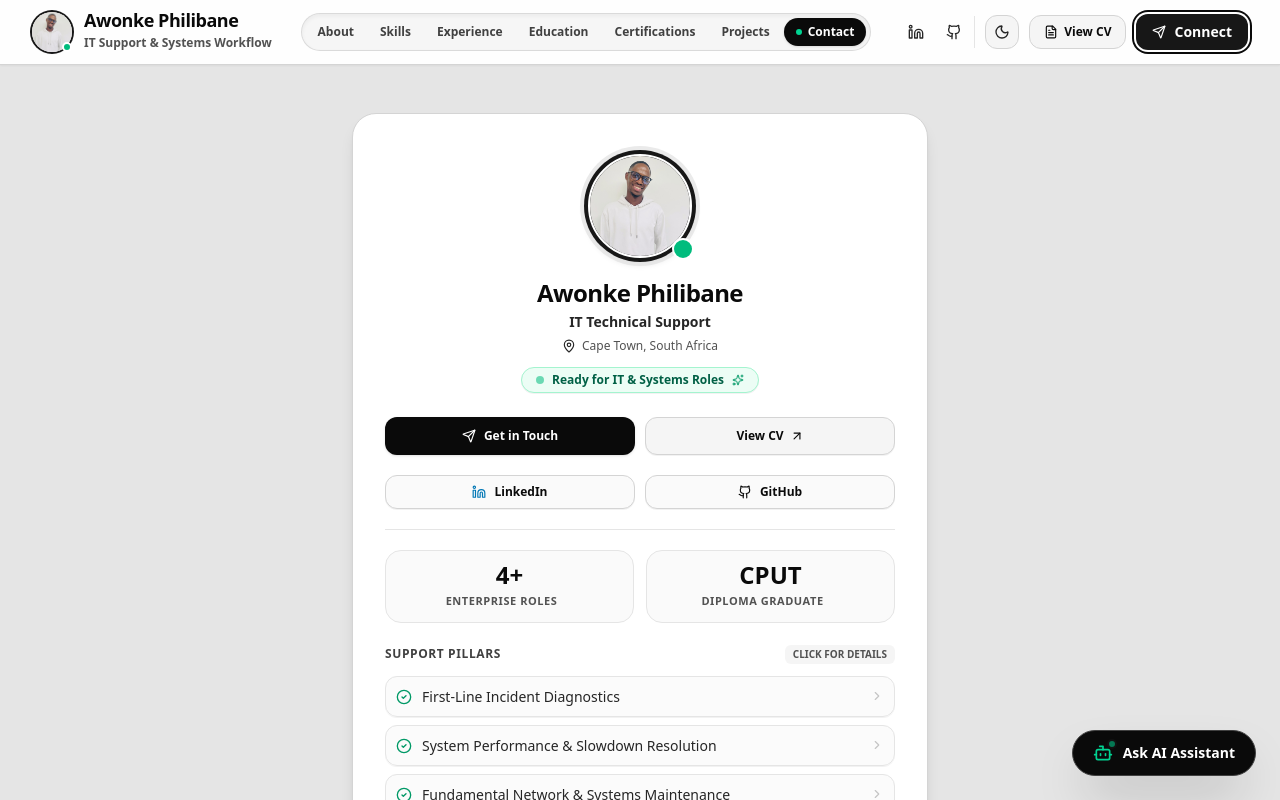
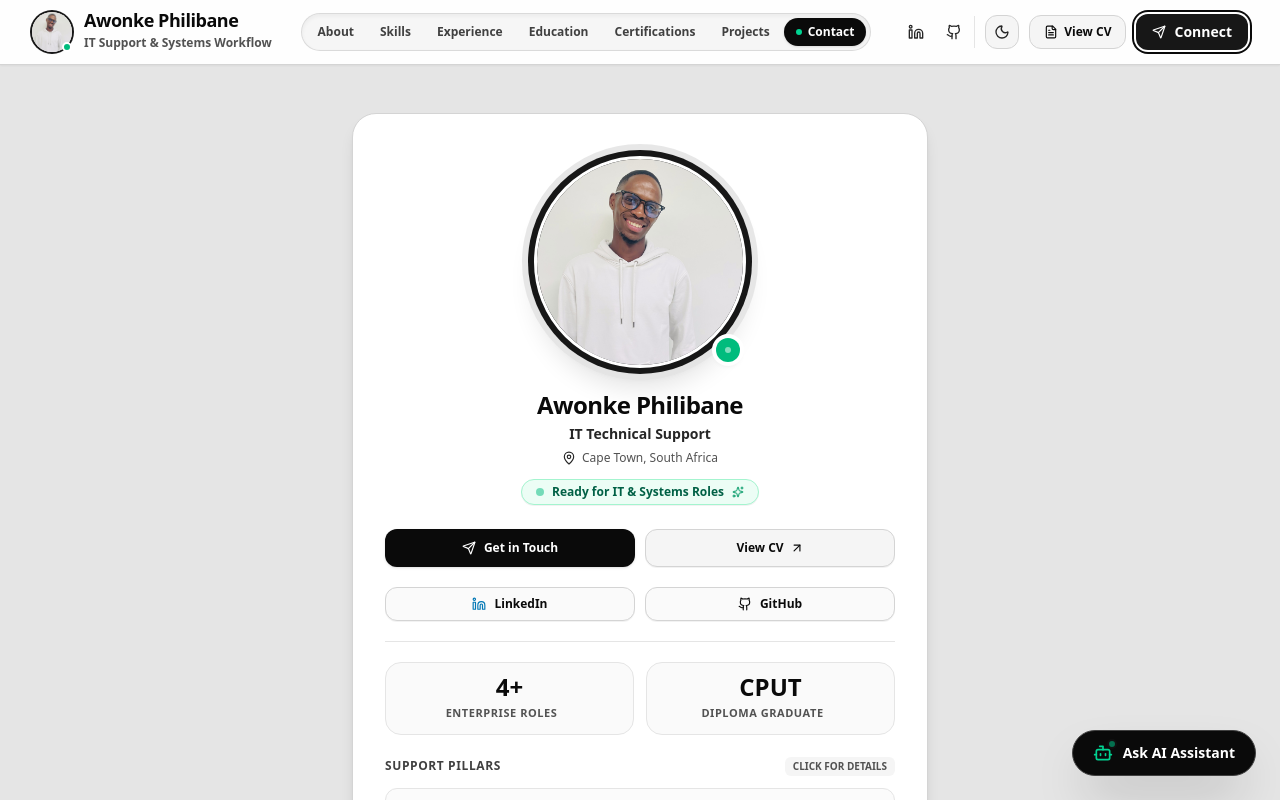
Before and after one commit to AwonkeP/Digital-Profile, a React (Vite) app: page / in a window 1280 px wide. Shown: the top 800 px of the page. Built offline with nearby package versions, Linux system fonts and the light colour scheme.

Commit message:
feat(ui): resize profile images for better visibility
Increase hero and modal profile image dimensions to improve responsiveness and visual impact across breakpoints.

```diff
--- a/src/components/Hero.tsx
+++ b/src/components/Hero.tsx
@@ -194,26 +194,28 @@ export const Hero: React.FC<HeroProps> = ({ onOpenResume }) => {
           >
             {/* Centered Round Circle Picture with Spring Hover */}
             <motion.div
-              whileHover={{ scale: 1.05 }}
+              whileHover={{ scale: 1.04 }}
               whileTap={{ scale: 0.98 }}
               className="relative shrink-0 cursor-pointer"
               onClick={() => setActivePopup('experience')}
               title="Click to view background details"
             >
-              <div className="w-28 h-28 rounded-full p-1 bg-neutral-900 dark:bg-neutral-800 ring-4 ring-neutral-200/80 dark:ring-neutral-800 shadow-md">
+              <div className="w-44 h-44 sm:w-52 sm:h-52 md:w-56 md:h-56 rounded-full p-1.5 bg-neutral-900 dark:bg-neutral-800 ring-4 sm:ring-6 ring-neutral-200/90 dark:ring-neutral-800 shadow-xl transition-all">
                 <img
                   id="hero-profile-avatar"
                   src={PROFILE_INFO.profileImage}
                   alt={PROFILE_INFO.name}
                   referrerPolicy="no-referrer"
-                  className="w-full h-full rounded-full object-cover border-2 border-white dark:border-neutral-900"
+                  className="w-full h-full rounded-full object-cover border-2 sm:border-3 border-white dark:border-neutral-900"
                 />
               </div>
               {/* Active Indicator Dot */}
               <span
                 title="Active IT Technical Support"
-                className="absolute bottom-1 right-1 w-4.5 h-4.5 bg-emerald-500 rounded-full ring-2 ring-white dark:ring-neutral-900 shadow-xs"
-              />
+                className="absolute bottom-2 right-2 sm:bottom-3 sm:right-3 w-5 h-5 sm:w-6 sm:h-6 bg-emerald-500 rounded-full ring-3 sm:ring-4 ring-white dark:ring-neutral-900 shadow-md flex items-center justify-center"
+              >
+                <span className="w-1.5 h-1.5 rounded-full bg-white opacity-90 animate-pulse" />
+              </span>
             </motion.div>
 
             {/* Centered Name, Role, Location, and Status */}
--- a/src/components/ResumeModal.tsx
+++ b/src/components/ResumeModal.tsx
@@ -188,7 +188,7 @@ EDUCATION & QUALIFICATIONS
               src={PROFILE_INFO.profileImage}
               alt={PROFILE_INFO.name}
               referrerPolicy="no-referrer"
-              className="w-20 h-20 rounded-full object-cover ring-2 ring-neutral-950 dark:ring-white border-2 border-white dark:border-neutral-900 shadow-md shrink-0"
+              className="w-24 h-24 sm:w-28 sm:h-28 rounded-full object-cover ring-2 ring-neutral-950 dark:ring-white border-2 border-white dark:border-neutral-900 shadow-md shrink-0"
             />
             <div className="space-y-1.5 text-center sm:text-left flex-1">
               <h1 className="text-2xl sm:text-3xl font-black text-neutral-950 dark:text-white tracking-tight">
```
